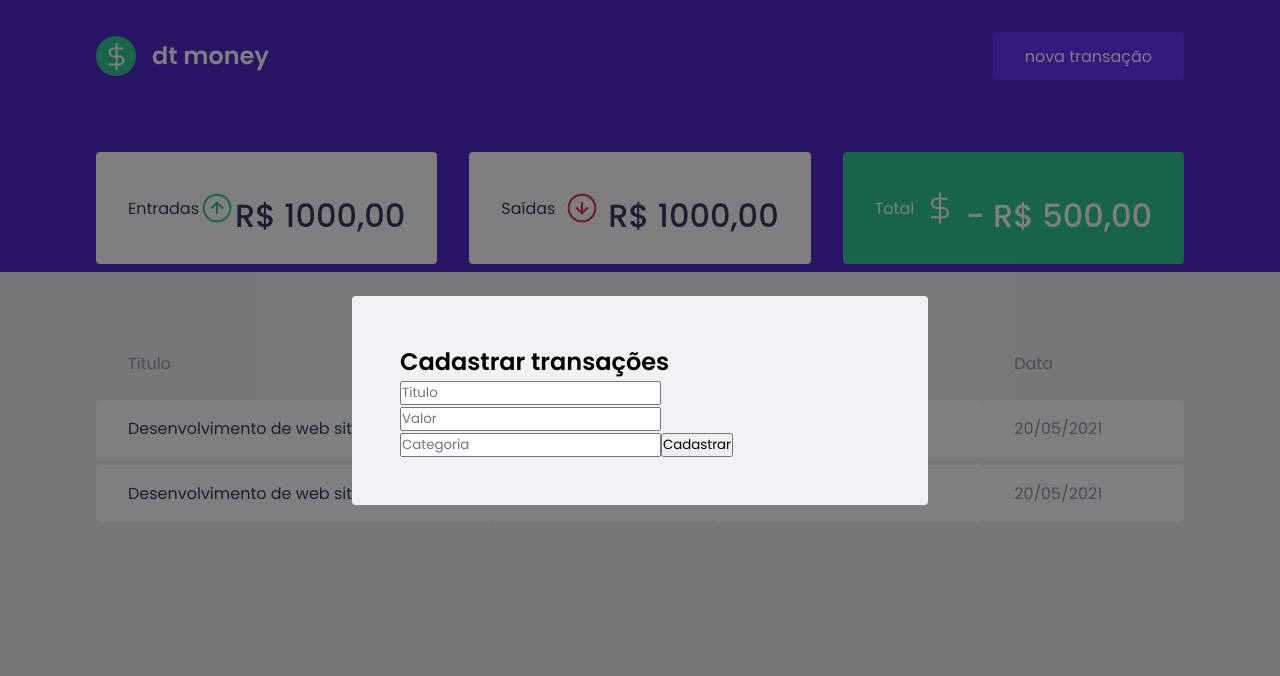
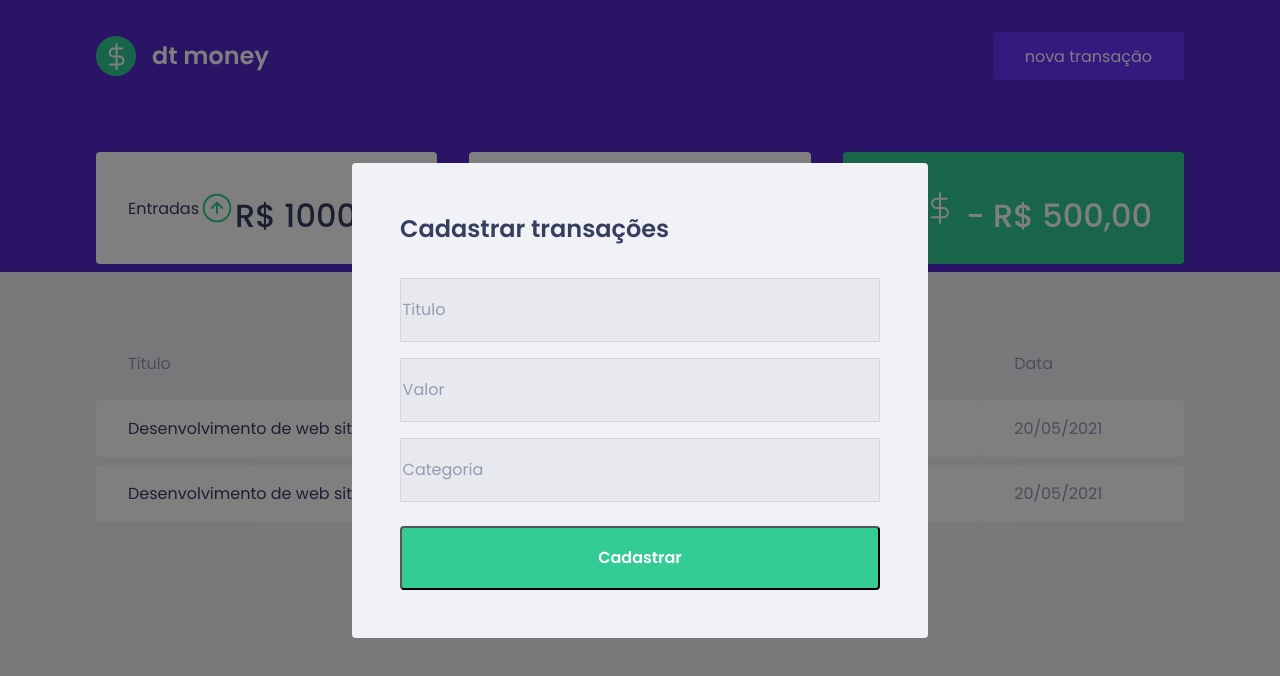
Before and after one commit to helenapaixao/Dtmoney, a React (Create React App) app: page / in a window 1280 px wide. Both pictures are taken after a click on the button "nova transação". Shown: the top 676 px of the page. Built offline with nearby package versions, Linux system fonts and the light colour scheme; no server answers; what miragejs would draw is missing.

Commit message:
feat: modal almost done

```diff
--- a/src/components/NewTransactionModal/index.tsx
+++ b/src/components/NewTransactionModal/index.tsx
@@ -19,7 +19,7 @@
         <input placeholder="Titulo" />
         <input type="number" placeholder="Valor" />
         <input placeholder="Categoria" />
-        <button type="button">Cadastrar</button>
+        <button type="submit">Cadastrar</button>
       </Container>
     </Modal>
   );
--- a/src/components/NewTransactionModal/styles.ts
+++ b/src/components/NewTransactionModal/styles.ts
@@ -1,4 +1,45 @@
-import styled from 'styled-components'
+import styled from "styled-components";
 
+export const Container = styled.div`
+  h2 {
+    color: var(--text-title);
+    font-size: 1.5em;
+    margin-bottom: 2rem;
+  }
 
-export const Container = styled.div``;
+  input {
+    width: 100%;
+    padding: 0.1rem;
+    height: 4rem;
+    border: 1px solid #d7d7d7;
+    background: #e7e9ee;
+    font-weight: 400;
+    font-size: 1rem;
+
+    &::placeholder {
+      color: var(--text-body);
+    }
+
+    & + input {
+      margin-top: 1rem;
+    }
+  }
+
+  button[type="submit"] {
+    width: 100%;
+    padding: 0 1.5rem;
+    height: 4rem;
+    background: var(--green);
+    color: #fff;
+    border-radius: 0.25rem;
+    margin-top: 1.5rem;
+    font-size: 1rem;
+    font-weight: 600;
+
+    transition: filter 0.2s;
+
+    &:hover {
+      filter: brightness(0.9);
+    }
+  }
+`;
```
